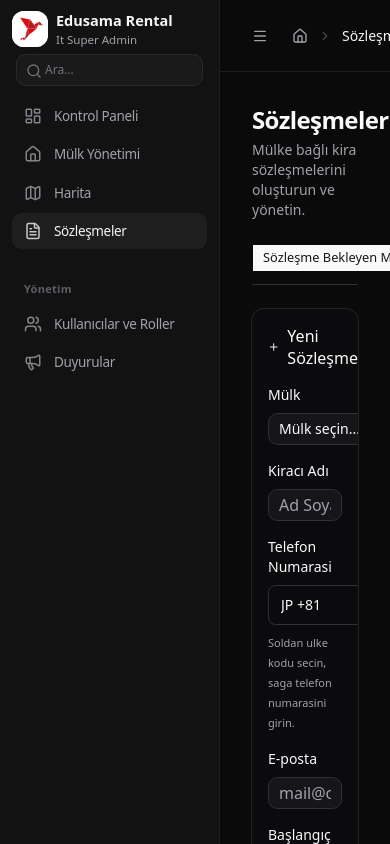
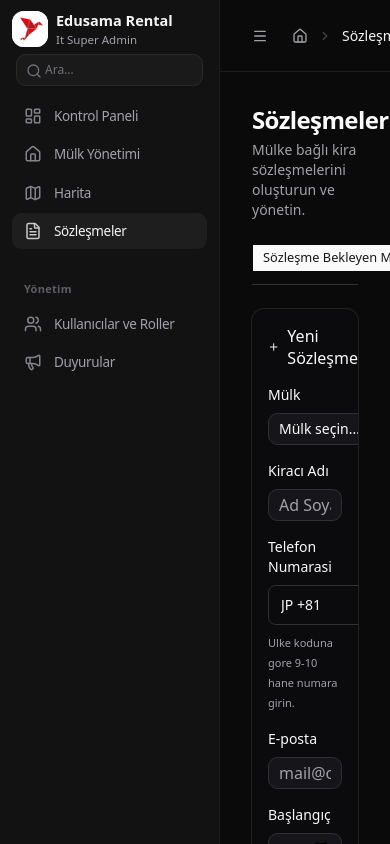
Before and after one commit to Ayrkl/JP-rental-project, a React (Vite) app: page /admin/contracts in a window 390 px wide. Shown: the top 844 px of the page. Built offline with nearby package versions, Linux system fonts and the light colour scheme.

Commit message:
feat: implement phone number validation and dynamic placeholder in ContractsPage for improved tenant contact management

```diff
--- a/src/components/admin/ContractsPage.tsx
+++ b/src/components/admin/ContractsPage.tsx
@@ -148,6 +148,7 @@ export const ContractsPage = () => {
   const [form, setForm] = useState(initialForm);
   const [activeTab, setActiveTab] = useState<'pending' | 'contracted'>('pending');
   const [editingContractId, setEditingContractId] = useState<string | null>(null);
+  const [phoneError, setPhoneError] = useState('');
   const [countryDropdownOpen, setCountryDropdownOpen] = useState(false);
   const [countrySearch, setCountrySearch] = useState('');
   const countryDropdownRef = useRef<HTMLDivElement | null>(null);
@@ -189,6 +190,27 @@ export const ContractsPage = () => {
     );
   }, [countrySearch]);
 
+  const getPhoneRule = (countryCode: string) => {
+    const rules: Record<string, { min: number; max: number; example: string }> = {
+      '+81': { min: 9, max: 10, example: '9012345678' },
+      '+90': { min: 10, max: 10, example: '5321234567' },
+      '+1': { min: 10, max: 10, example: '2125551234' },
+      '+44': { min: 10, max: 10, example: '7911123456' },
+      '+49': { min: 10, max: 11, example: '15123456789' },
+      '+33': { min: 9, max: 9, example: '612345678' },
+      '+39': { min: 9, max: 10, example: '3123456789' },
+      '+34': { min: 9, max: 9, example: '612345678' },
+      '+86': { min: 11, max: 11, example: '13812345678' },
+      '+82': { min: 9, max: 10, example: '1012345678' },
+      '+91': { min: 10, max: 10, example: '9876543210' },
+      '+7': { min: 10, max: 10, example: '9123456789' },
+    };
+
+    return rules[countryCode] ?? { min: 6, max: 15, example: '123456789' };
+  };
+
+  const phoneRule = useMemo(() => getPhoneRule(form.countryCode), [form.countryCode]);
+
   const customCountryCode = useMemo(() => {
     const q = countrySearch.trim();
     return /^\+\d{1,4}$/.test(q) ? q : '';
@@ -226,6 +248,7 @@ export const ContractsPage = () => {
       notes: c.notes ?? '',
     });
     setActiveTab('pending');
+    setPhoneError('');
   };
 
   const resetForm = () => {
@@ -233,11 +256,18 @@ export const ContractsPage = () => {
     setForm(initialForm);
     setCountrySearch('');
     setCountryDropdownOpen(false);
+    setPhoneError('');
   };
 
   const handleSubmit = (e: React.FormEvent) => {
     e.preventDefault();
     if (!form.propertyId) return;
+
+    const digitCount = form.tenantPhone.replace(/\D/g, '').length;
+    if (digitCount < phoneRule.min || digitCount > phoneRule.max) {
+      setPhoneError(`Bu ulke kodu icin numara ${phoneRule.min}-${phoneRule.max} hane olmali.`);
+      return;
+    }
 
     const payload = {
       propertyId: form.propertyId,
@@ -264,8 +294,9 @@ export const ContractsPage = () => {
   };
 
   const normalizePhone = (raw: string) => {
-    // Numara alanı: sadece rakam, boşluk, tire, parantez
-    return raw.replace(/[^\d\-\s()]/g, '').slice(0, 24);
+    // Numara alani: sadece rakam, secili ulke koduna gore max hane
+    const digitsOnly = raw.replace(/\D/g, '');
+    return digitsOnly.slice(0, phoneRule.max);
   };
 
   return (
@@ -387,6 +418,7 @@ export const ContractsPage = () => {
                                   setForm((prev) => ({ ...prev, countryCode: country.code }));
                                   setCountryDropdownOpen(false);
                                   setCountrySearch('');
+                                  setPhoneError('');
                                 }}
                               >
                                 <span className="truncate">
@@ -404,14 +436,20 @@ export const ContractsPage = () => {
                     <Input
                       type="tel"
                       inputMode="tel"
-                      placeholder="Telefon numarasi girin"
+                      placeholder={phoneRule.example}
                       value={form.tenantPhone}
-                      onChange={(e) => setForm((prev) => ({ ...prev, tenantPhone: normalizePhone(e.target.value) }))}
+                      onChange={(e) => {
+                        setPhoneError('');
+                        setForm((prev) => ({ ...prev, tenantPhone: normalizePhone(e.target.value) }));
+                      }}
                       required
                     />
                   </div>
                 </div>
-                <p className="text-[11px] text-muted-foreground">Soldan ulke kodu secin, saga telefon numarasini girin.</p>
+                <p className="text-[11px] text-muted-foreground">
+                  Ulke koduna gore {phoneRule.min}-{phoneRule.max} hane numara girin.
+                </p>
+                {phoneError && <p className="text-[11px] text-destructive">{phoneError}</p>}
               </div>
 
               <div className="space-y-2">
```
